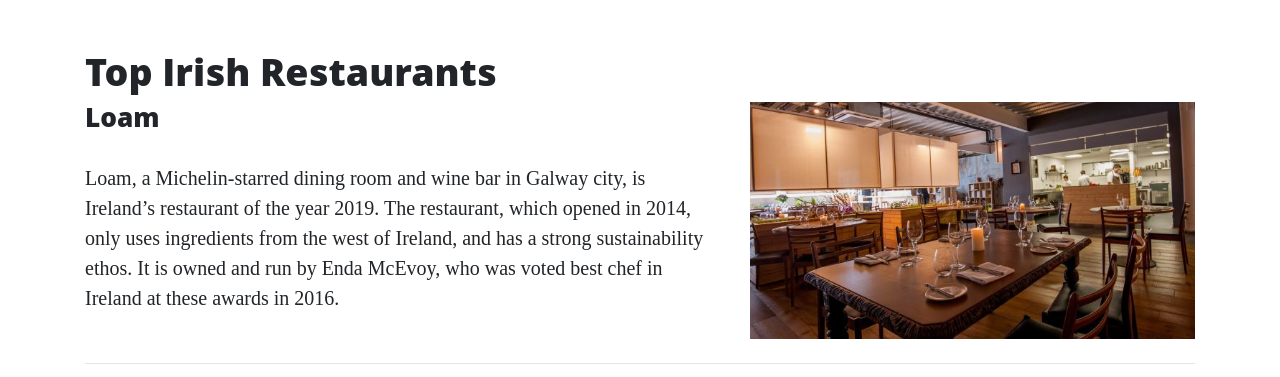
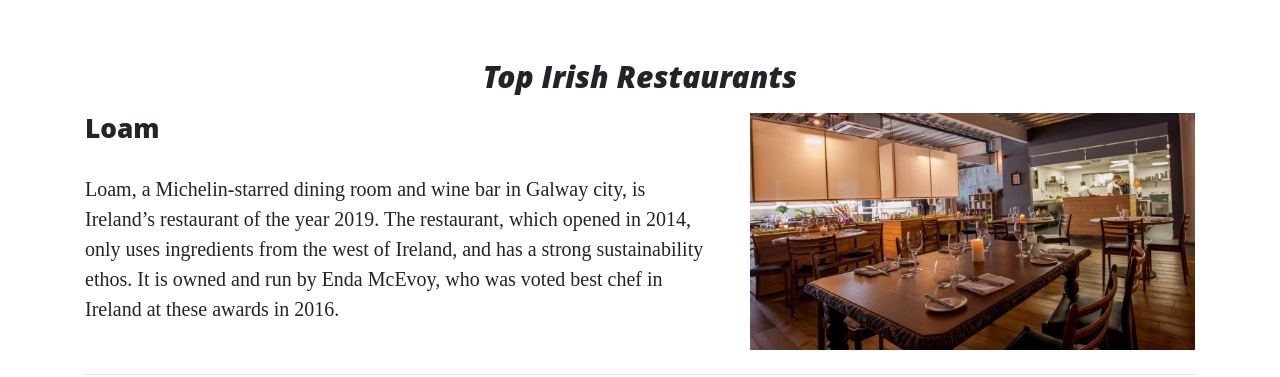
Before and after one commit to Declan446/irish-recipes, a Flask app: page /top in a window 1280 px wide. Shown: the part 533-910 px from the top of the page. Run offline with Flask 2, Linux system fonts and the light colour scheme; some libraries are stand-ins or nearby versions.

Commit message:
finished styling my top.html page

```diff
--- a/templates/top.html
+++ b/templates/top.html
@@ -1,7 +1,7 @@
 <!DOCTYPE html>
 {% extends 'base.html' %}
 {% block content %}
-    <h1>Top Irish Restaurants</h1>
+    <div class="caption center-align"><h2>Top Irish Restaurants</h2></div>
 
     {% for restaurant in restaurants %}
 
```
